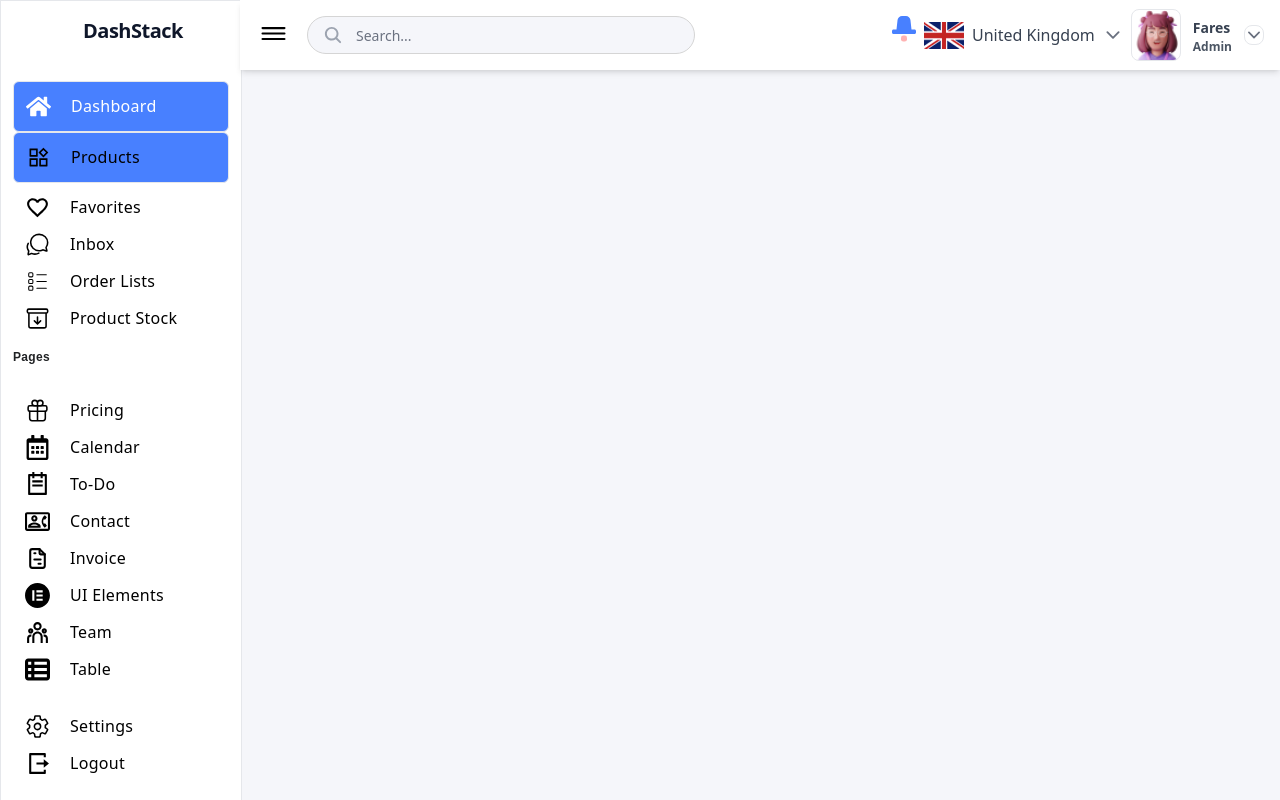
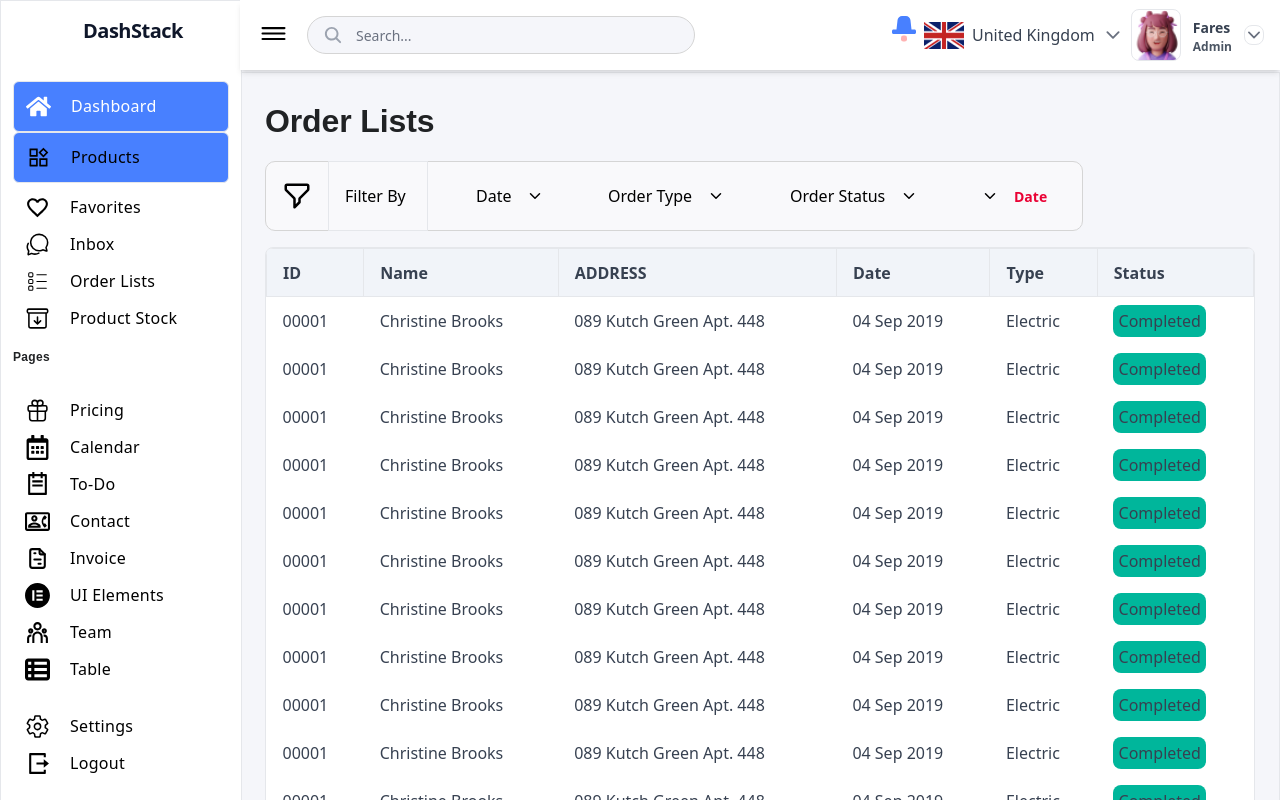
Before and after one commit to faressafer/dash-stack-dashboard, a React (Vite) app: page /OrderLists in a window 1280 px wide. Shown: the top 800 px of the page. Built offline with nearby package versions, Linux system fonts and the light colour scheme.

Commit message:
Orders page complete

```diff
--- a/src/App.jsx
+++ b/src/App.jsx
@@ -6,7 +6,9 @@ import NavBar from "./components/NavBar";
 import DashBoard from "./components/DashBoard";
 import Products from "./components/Products";
 import Favorites from "./components/Favorites";
-import Inbox from "./components/Inbox";
+import Inbox from "./components/Inbox"; // This will manage subroutes
+import OrdersList from "./components/OrdersList";
+import Productstock from "./components/Productstock";
 
 const App = () => {
   return (
@@ -24,7 +26,10 @@ const App = () => {
             <Route path="/Dashboard" element={<DashBoard />} />
             <Route path="/Products" element={<Products />} />
             <Route path="/Favorites" element={<Favorites />} />
-            <Route path="/Inbox" element={<Inbox />} />
+            {/* The main Inbox route will load the Inbox component */}
+            <Route path="/Inbox/*" element={<Inbox />} />
+            <Route path="/OrderLists" element={<OrdersList />} />
+            <Route path="/Productstock*" element={<Productstock />} />
           </Routes>
         </div>
       </div>
--- a/src/components/Inbox.jsx
+++ b/src/components/Inbox.jsx
@@ -1,13 +1,11 @@
 import React from "react";
+import { Routes, Route } from "react-router-dom";
 import NavigationInbox from "./NavigationInbox";
-import { BrowserRouter, Routes, Route } from "react-router-dom";
+import InboxMail from "./InboxMail";
+
 
 const Inbox = () => {
-  const cardCount = 8; // Total number of cards
-  const cardsPerRow = 4; // Cards in each row
-
   return (
-    <BrowserRouter>
     <div className="ml-[240px] mt-[70px] p-6 border min-h-screen space-y-4">
       <h1 className="text-[#202224] font-nunito-sans text-[32px] font-bold tracking-[-0.114px]">
         Inbox
@@ -17,13 +15,19 @@ const Inbox = () => {
           <NavigationInbox />
         </div>
         <div className="w-5/6 border">
+          {/* Define nested routes for the Inbox component */}
           <Routes>
-              <Route path="/inbox/InBox" element={hahahahah} />
+            {/* Subroute to display InboxMail */}
+            <Route path="inbox" element={<InboxMail />} />
+            <Route path="inbox" element={<InboxMail />} />
+            <Route path="inbox" element={<InboxMail />} />
+            <Route path="inbox" element={<InboxMail />} />
+            <Route path="inbox" element={<InboxMail />} />
+            <Route path="inbox" element={<InboxMail />} />
           </Routes>
         </div>
       </div>
     </div>
-    </BrowserRouter>
   );
 };
 
--- /dev/null
+++ b/src/components/InboxMail.jsx
@@ -0,0 +1,75 @@
+import React from "react";
+import { IoSearch } from "react-icons/io5";
+
+const InboxMail = () => {
+  const mailItems = new Array(12).fill(0);
+
+  return (
+    <div className="border p-4 space-y-4 bg-white rounded-[14px]">
+      <div className="justify-between flex items-center">
+        <div className="relative w-[332px] h-[40px] flex-shrink-0">
+          <span className="absolute left-4 top-1/2 transform -translate-y-1/2">
+            <IoSearch className="h-5 w-5 text-gray-400" />
+          </span>
+          <input
+            type="text"
+            placeholder="Search..."
+            className="w-full h-full pl-12 rounded-[19px] border-[0.6px] border-search-gray bg-custom-bg placeholder-gray-500 text-sm"
+          />
+        </div>
+        <svg
+          xmlns="http://www.w3.org/2000/svg"
+          width="131"
+          height="42"
+          viewBox="0 0 131 42"
+          fill="none"
+        >
+          {/* SVG content */}
+        </svg>
+      </div>
+
+      {mailItems.map((_, index) => (
+        <div key={index} className="flex p-3 items-center justify-between">
+          <div className="justify-between flex w-2/5">
+            <input
+              id={`default-checkbox-${index}`}
+              type="checkbox"
+              value=""
+              className="w-4 h-4 text-blue-600 bg-gray-100 border-gray-300 focus:ring-blue-500 dark:focus:ring-blue-600 dark:ring-offset-gray-800 focus:ring-2 dark:bg-gray-700 dark:border-gray-600 rounded-[9px]"
+            />
+            <svg
+              xmlns="http://www.w3.org/2000/svg"
+              width="18"
+              height="18"
+              viewBox="0 0 18 18"
+              fill="none"
+            >
+              <path
+                fill-rule="evenodd"
+                clip-rule="evenodd"
+                d="M9.51719 1.31697L11.8966 6.03091L16.4761 6.48459C16.6987 6.50309 16.8902 6.6494 16.9666 6.85931C17.043 7.06923 16.9903 7.30441 16.8316 7.46165L13.0628 11.1971L14.4601 16.273C14.5185 16.4929 14.4425 16.7266 14.2659 16.8701C14.0892 17.0136 13.8449 17.0401 13.6416 16.9379L8.99879 14.6389L4.36237 16.935C4.15908 17.0373 3.91474 17.0107 3.73813 16.8673C3.56152 16.7238 3.48549 16.4901 3.54389 16.2701L4.94121 11.1943L1.1695 7.45881C1.01084 7.30156 0.958138 7.06639 1.03453 6.85647C1.11092 6.64655 1.30244 6.50025 1.52505 6.48175L6.10459 6.02806L8.4804 1.31697C8.58002 1.1224 8.7802 1 8.99879 1C9.21739 1 9.41757 1.1224 9.51719 1.31697Z"
+                fill="#FFD56D"
+                stroke="#FFD56D"
+                stroke-width="1.2"
+                stroke-linecap="round"
+                stroke-linejoin="round"
+              />{" "}
+            </svg>
+            <span className="text-[#202224] font-nunito text-[14px] font-bold leading-normal">
+              John Doe
+            </span>
+            <span className="text-[#202224] font-nunito text-[14px] font-semibold leading-normal opacity-90">
+              Our Bachelor of Commerce program is ACBSP-accredited.
+            </span>
+          </div>
+
+          <span className="text-[#202224] font-nunito text-[14px] font-semibold leading-normal opacity-70">
+            8:38 AM
+          </span>
+        </div>
+      ))}
+    </div>
+  );
+};
+
+export default InboxMail;
--- a/src/components/NavigationInbox.jsx
+++ b/src/components/NavigationInbox.jsx
@@ -12,7 +12,7 @@ const NavigationInbox = () => {
       </h4>
 
       {/* Inbox Link */}
-      <Link to="/inbox/InBox">
+      <Link to="/inbox/inBox">
         <div className="w-full h-[43px] rounded-md flex items-center border p-4 justify-between mt-1">
           <div className="flex space-x-2 items-center">
             <svg
--- /dev/null
+++ b/src/components/OrdersList.jsx
@@ -0,0 +1,86 @@
+import React from "react";
+import { HiOutlineFilter } from "react-icons/hi";
+import { IoChevronDown } from "react-icons/io5";
+
+const OrdersList = () => {
+  const orders = Array(20).fill({
+    id: "00001",
+    name: "Christine Brooks",
+    address: "089 Kutch Green Apt. 448",
+    date: "04 Sep 2019",
+    type: "Electric",
+    status: "Completed",
+  });
+
+  return (
+    <div className="ml-[240px] mt-[70px] p-6 border min-h-screen">
+      <div className="space-y-4">
+        <h1 className="text-[#202224] font-nunito-sans text-[32px] font-bold tracking-[-0.114px]">
+          Order Lists
+        </h1>
+        <div className="w-[818px] h-[70px] justify-between items-center flex p-4 flex-shrink-0 rounded-[10px] border-[0.6px] border-[#D5D5D5] bg-[#F9F9FB]">
+          <div className="flex space-x-4 items-center">
+            <HiOutlineFilter className="w-[30px] h-[40px]" />
+            <div className="h-[70px] border items-center flex p-4 w-[100px] bg-[#F9F9FB]">
+              <span>Filter By</span>
+            </div>
+          </div>
+
+          <div className="h-[60px] items-center flex space-x-4 p-4 w-[100px] bg-[#F9F9FB]">
+            <span>Date</span>
+            <IoChevronDown />
+          </div>
+
+          <div className="h-[60px] items-center flex space-x-4 p-4 w-[150px] bg-[#F9F9FB]">
+            <span>Order Type</span>
+            <IoChevronDown />
+          </div>
+
+          <div className="h-[60px] items-center flex space-x-4 p-4 w-[160px] bg-[#F9F9FB]">
+            <span>Order Status</span>
+            <IoChevronDown />
+          </div>
+
+          <div className="h-[60px] items-center flex space-x-4 p-4 w-[100px] bg-[#F9F9FB]">
+            <IoChevronDown />
+            <span className="text-[#EA0234] font-nunito text-[14px] font-semibold leading-normal">
+              Date
+            </span>
+          </div>
+        </div>
+        <div className="w-full border overflow-x-auto rounded-lg">
+          <table className="w-full bg-white rounded-lg">
+            <thead className="h-[48px] bg-[#F1F4F9] rounded-[12px] flex-shrink-0 mb-8">
+              <tr>
+                <th scope="col" className="px-4 py-2 text-left font-semibold text-gray-700 border">ID</th>
+                <th scope="col" className="px-4 py-2 text-left font-semibold text-gray-700 border">Name</th>
+                <th scope="col" className="px-4 py-2 text-left font-semibold text-gray-700 border">ADDRESS</th>
+                <th scope="col" className="px-4 py-2 text-left font-semibold text-gray-700 border">Date</th>
+                <th scope="col" className="px-4 py-2 text-left font-semibold text-gray-700 border">Type</th>
+                <th scope="col" className="px-4 py-2 text-left font-semibold text-gray-700 border">Status</th>
+              </tr>
+            </thead>
+            <tbody>
+              {orders.map((order, index) => (
+                <tr key={index}>
+                  <td className="px-4 py-2 text-left text-gray-700">{order.id}</td>
+                  <td className="px-4 py-2 text-left text-gray-700">{order.name}</td>
+                  <td className="px-4 py-2 text-left text-gray-700">{order.address}</td>
+                  <td className="px-4 py-2 text-left text-gray-700">{order.date}</td>
+                  <td className="px-4 py-2 text-left text-gray-700">{order.type}</td>
+                  <td className="px-4 py-2 text-left text-gray-700">
+                    <div className="flex w-[93px] h-[27px] justify-center items-center flex-shrink-0 bg-[#00B69B] rounded-[8px] p-4">
+                      <span>{order.status}</span>
+                    </div>
+                  </td>
+                </tr>
+              ))}
+            </tbody>
+          </table>
+        </div>
+      </div>
+    </div>
+  );
+};
+
+export default OrdersList;
--- /dev/null
+++ b/src/components/Productstock.jsx
@@ -0,0 +1,11 @@
+import React from 'react'
+
+const Productstock = () => {
+  return (
+    <div>
+
+    </div>
+  )
+}
+
+export default Productstock
--- a/src/components/SideBar.jsx
+++ b/src/components/SideBar.jsx
@@ -66,7 +66,7 @@ const SideBar = () => {
           </div>
         </Link>
 
-        <Link to="/order-lists" className="w-[240px] h-[50px]">
+        <Link to="/OrderLists" className="w-[240px] h-[50px]">
           <div className="ml-3 mr-3 h-full rounded-[6px]">
             <div className="flex m-3">
               <CiBoxList className="w-[25px] h-[25px] mr-5" />
```
Lines whose indentation alone changed are shown as unchanged.
